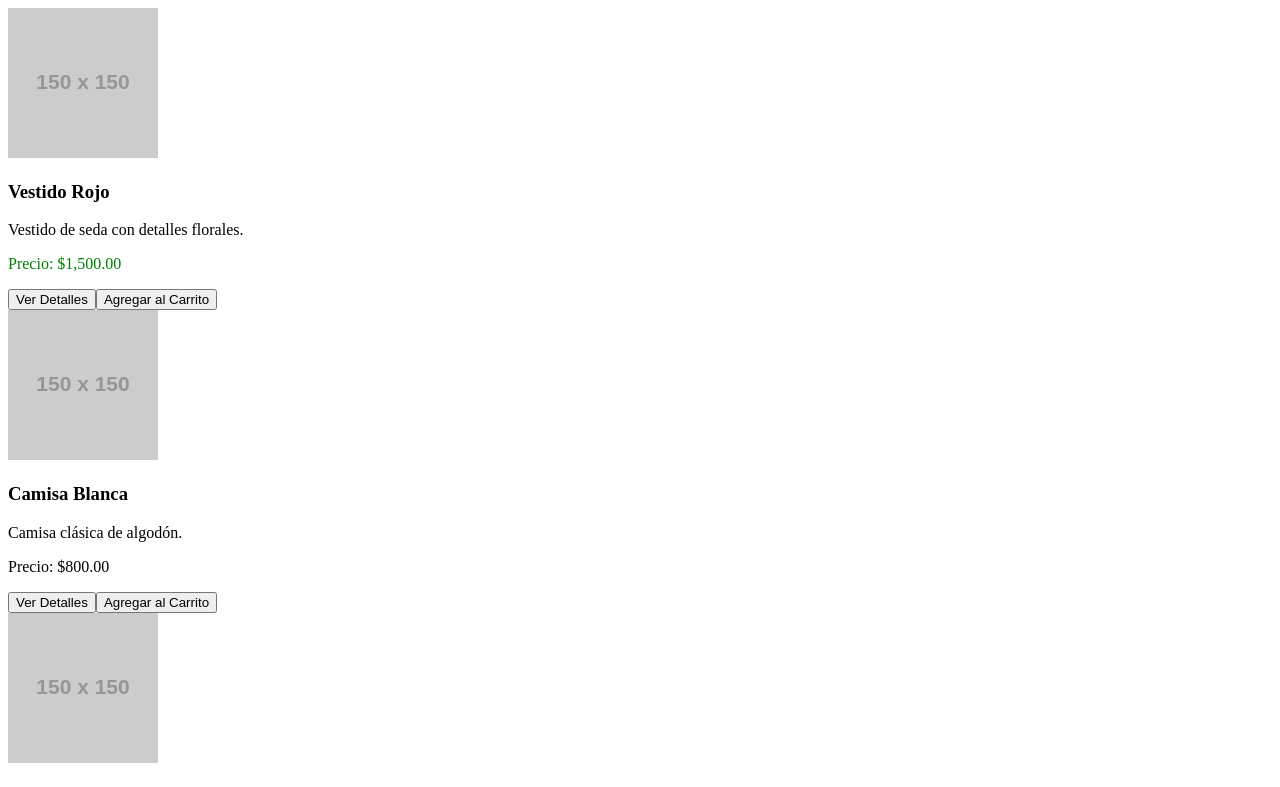
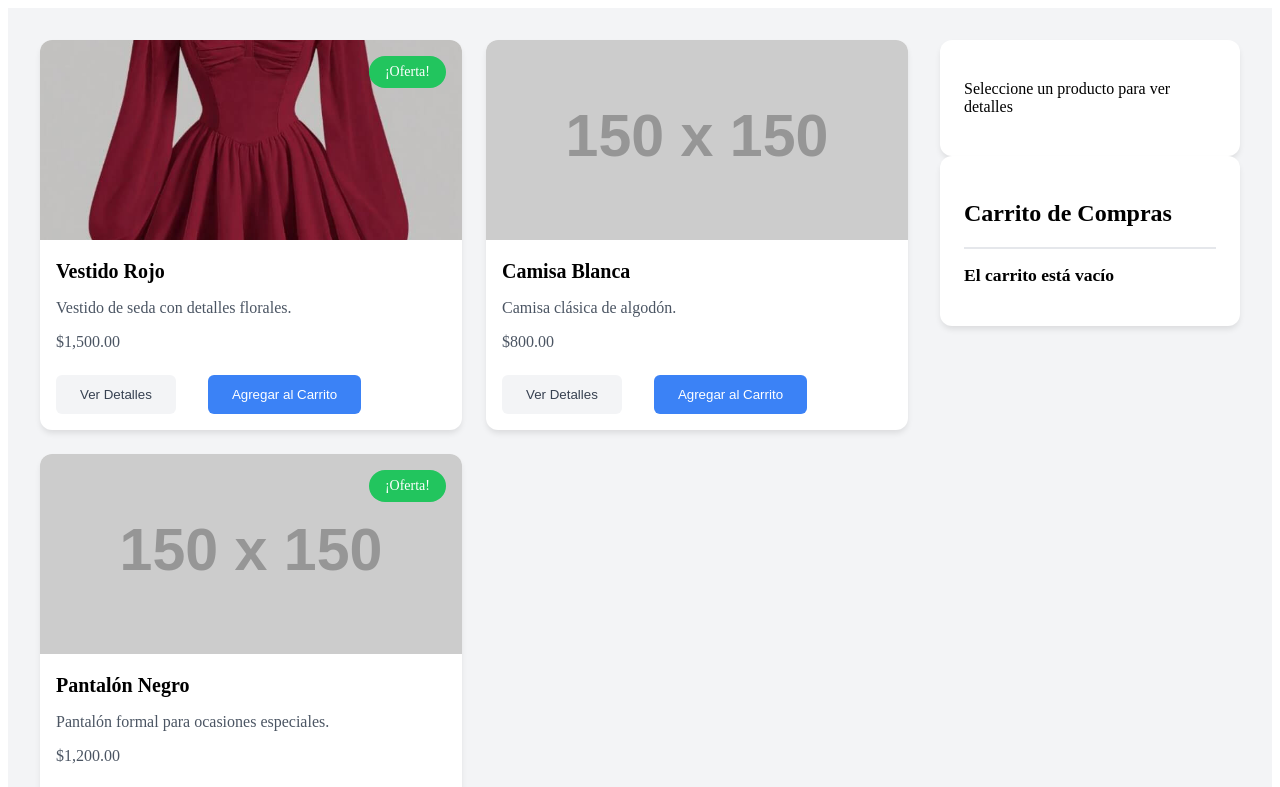
Before and after one commit to fabianpd19/G3Laboratorio2, an Angular app: page / in a window 1280 px wide. Shown: the top 787 px of the page. Built offline with nearby package versions, Linux system fonts and the light colour scheme.

Commit message:
Cambios estilos

```diff
--- a/src/app/app.component.css
+++ b/src/app/app.component.css
@@ -0,0 +1,16 @@
+.app-container {
+    padding: 2rem;
+    background-color: var(--gray-light);
+    min-height: 100vh;
+    display: grid;
+    grid-template-columns: 1fr minmax(300px, 25%);
+    gap: 2rem;
+    max-width: 1400px;
+    margin: 0 auto;
+}
+
+@media (max-width: 768px) {
+    .app-container {
+        grid-template-columns: 1fr;
+    }
+}
--- a/src/app/app.component.html
+++ b/src/app/app.component.html
@@ -1,5 +1,7 @@
 <div class="app-container">
   <app-product-list (selectProduct)="onSelectProduct($event)" (addToCart)="onAddToCart($event)"></app-product-list>
-  <app-product-details [product]="selectedProduct"></app-product-details>
-  <app-shopping-cart [cartItems]="cart"></app-shopping-cart>
+  <div class="sidebar">
+    <app-product-details [product]="selectedProduct"></app-product-details>
+    <app-shopping-cart [cartItems]="cart"></app-shopping-cart>
+  </div>
 </div>
--- a/src/app/product-details/product-details.component.css
+++ b/src/app/product-details/product-details.component.css
@@ -1,10 +1,32 @@
 .product-details {
-    border: 1px solid #ccc;
-    padding: 20px;
-    border-radius: 10px;
+    background: white;
+    border-radius: 12px;
+    box-shadow: var(--shadow);
+    padding: 1.5rem;
+    transition: transform 0.2s;
+}
+
+.product-details img {
+    width: 100%;
+    height: 250px;
+    object-fit: cover;
+    border-radius: 8px;
+    margin-bottom: 1rem;
+}
+
+.product-details h2 {
+    font-size: 1.5rem;
+    font-weight: 600;
+    margin-bottom: 1rem;
+    color: #1f2937;
 }
 
 .sale {
-    color: red;
-    font-weight: bold;
+    background-color: #22c55e;
+    color: white;
+    padding: 0.5rem 1rem;
+    border-radius: 20px;
+    display: inline-block;
+    font-size: 0.875rem;
+    margin-top: 1rem;
 }
--- a/src/app/product-details/product-details.component.html
+++ b/src/app/product-details/product-details.component.html
@@ -1,8 +1,10 @@
-<div *ngIf="product" class="product-details">
-    <img [src]="product?.imageUrl" alt="{{ product?.name }}">
-    <h2>{{ product?.name }}</h2>
-    <p>{{ product?.description }}</p>
-    <p>Precio: {{ product?.price | currency }}</p>
-    <p *ngIf="product?.onSale" class="sale">¡Producto en oferta!</p>
+<div class="product-details">
+    <div *ngIf="product">
+        <img [src]="product.imageUrl" [alt]="product.name">
+        <h2>{{ product.name }}</h2>
+        <p>{{ product.description }}</p>
+        <p class="price">{{ product.price | currency }}</p>
+        <span *ngIf="product.onSale" class="sale">¡En oferta!</span>
+    </div>
+    <p *ngIf="!product" class="no-product">Seleccione un producto para ver detalles</p>
 </div>
-<p *ngIf="!product">Seleccione un producto para ver sus detalles.</p>
--- a/src/app/product-list/product-list.component.css
+++ b/src/app/product-list/product-list.component.css
@@ -1,10 +1,71 @@
-.product-details {
-    border: 1px solid #ccc;
-    padding: 20px;
-    border-radius: 10px;
+.product-list {
+    display: grid;
+    grid-template-columns: repeat(auto-fill, minmax(280px, 1fr));
+    gap: 1.5rem;
 }
 
-.sale {
-    color: red;
-    font-weight: bold;
+.product-card {
+    background: white;
+    border-radius: 12px;
+    box-shadow: var(--shadow);
+    overflow: hidden;
+    transition: transform 0.2s;
+    position: relative;
 }
+
+.product-card:hover {
+    transform: translateY(-4px);
+}
+
+.product-card img {
+    width: 100%;
+    height: 200px;
+    object-fit: cover;
+}
+
+.product-card h3 {
+    font-size: 1.25rem;
+    font-weight: 600;
+    margin: 1rem;
+}
+
+.product-card p {
+    margin: 1rem;
+    color: #4b5563;
+}
+
+.product-card button {
+    background: var(--primary-color);
+    color: white;
+    border: none;
+    padding: 0.75rem 1.5rem;
+    border-radius: 6px;
+    margin: 0.5rem 1rem 1rem;
+    cursor: pointer;
+    transition: background 0.2s;
+}
+
+.product-card button:hover {
+    background: var(--primary-hover);
+}
+
+.product-card button:first-of-type {
+    background: var(--gray-light);
+    color: #374151;
+}
+
+.product-card button:first-of-type:hover {
+    background: #e5e7eb;
+}
+
+.on-sale::before {
+    content: "¡Oferta!";
+    position: absolute;
+    top: 1rem;
+    right: 1rem;
+    background: #22c55e;
+    color: white;
+    padding: 0.5rem 1rem;
+    border-radius: 20px;
+    font-size: 0.875rem;
+}
--- a/src/app/product-list/product-list.component.html
+++ b/src/app/product-list/product-list.component.html
@@ -1,12 +1,12 @@
 <div class="product-list">
-    <div *ngFor="let product of products" class="product-card" [ngClass]="{'on-sale': product.onSale}">
-        <img [src]="product.imageUrl" alt="{{ product.name }}">
+    <div *ngFor="let product of products" class="product-card" [class.on-sale]="product.onSale">
+        <img [src]="product.imageUrl" [alt]="product.name">
         <h3>{{ product.name }}</h3>
         <p>{{ product.description }}</p>
-        <p [ngStyle]="{'color': product.onSale ? 'green' : 'black'}">
-            Precio: {{ product.price | currency }}
-        </p>
-        <button (click)="viewDetails(product)">Ver Detalles</button>
-        <button (click)="addProductToCart(product)">Agregar al Carrito</button>
+        <p class="price">{{ product.price | currency }}</p>
+        <div class="button-group">
+            <button (click)="viewDetails(product)">Ver Detalles</button>
+            <button (click)="addProductToCart(product)">Agregar al Carrito</button>
+        </div>
     </div>
 </div>
--- a/src/app/product-list/product-list.component.ts
+++ b/src/app/product-list/product-list.component.ts
@@ -19,7 +19,7 @@ export class ProductListComponent {
       name: 'Vestido Rojo',
       description: 'Vestido de seda con detalles florales.',
       price: 1500,
-      imageUrl: 'https://via.placeholder.com/150',
+      imageUrl: '/producto1.jpg',
       onSale: true
     },
     {
--- a/src/app/shopping-cart/shopping-cart.component.css
+++ b/src/app/shopping-cart/shopping-cart.component.css
@@ -0,0 +1,35 @@
+.shopping-cart {
+    background: white;
+    border-radius: 12px;
+    box-shadow: var(--shadow);
+    padding: 1.5rem;
+}
+
+.shopping-cart ul {
+    list-style: none;
+    padding: 0;
+}
+
+.shopping-cart li {
+    display: flex;
+    justify-content: space-between;
+    align-items: center;
+    padding: 1rem 0;
+    border-bottom: 1px solid #e5e7eb;
+}
+
+.shopping-cart li:last-child {
+    border-bottom: none;
+}
+
+.shopping-cart p {
+    margin: 1rem 0;
+    font-size: 1.1rem;
+}
+
+.shopping-cart p:last-child {
+    font-weight: 600;
+    border-top: 2px solid #e5e7eb;
+    padding-top: 1rem;
+    margin-top: 1rem;
+}
--- a/src/app/shopping-cart/shopping-cart.component.html
+++ b/src/app/shopping-cart/shopping-cart.component.html
@@ -1,11 +1,13 @@
 <div class="shopping-cart">
-    <p *ngIf="cartItems.length === 0">El carrito está vacío.</p>
+    <h2>Carrito de Compras</h2>
+    <p *ngIf="cartItems.length === 0">El carrito está vacío</p>
     <ul *ngIf="cartItems.length > 0">
         <li *ngFor="let item of cartItems">
-            {{ item.name }} - {{ item.price | currency }}
+            <span>{{ item.name }}</span>
+            <span>{{ item.price | currency }}</span>
         </li>
     </ul>
-    <p *ngIf="cartItems.length > 0">
+    <p *ngIf="cartItems.length > 0" class="total">
         Total: {{ total | currency }}
     </p>
 </div>
--- a/src/styles.css
+++ b/src/styles.css
@@ -1 +1,6 @@
-/* You can add global styles to this file, and also import other style files */
+:root {
+    --primary-color: #3b82f6;
+    --primary-hover: #2563eb;
+    --gray-light: #f3f4f6;
+    --shadow: 0 4px 6px -1px rgba(0, 0, 0, 0.1);
+}
```
Also changed, not shown: public/producto1.jpg (added).
